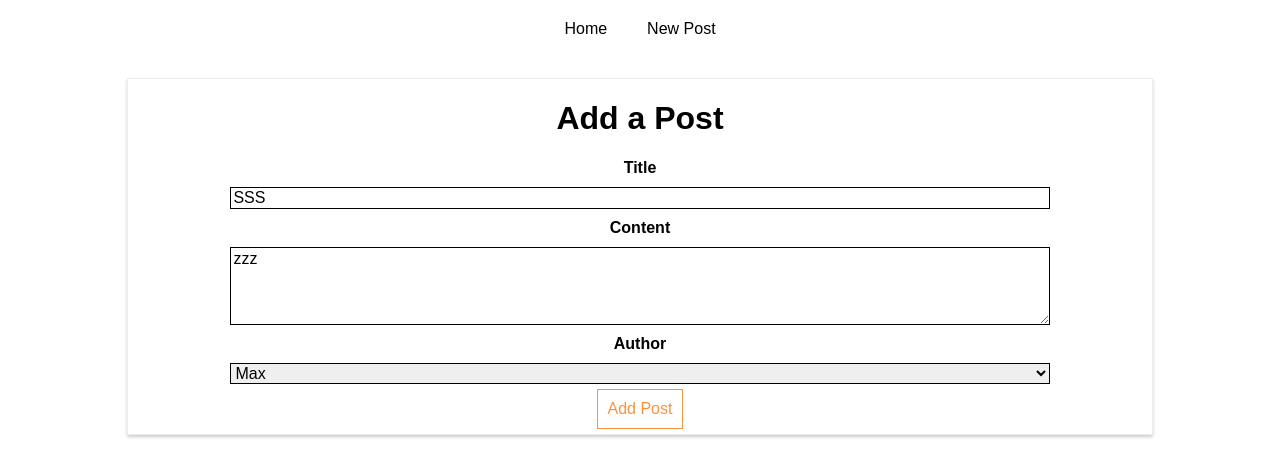
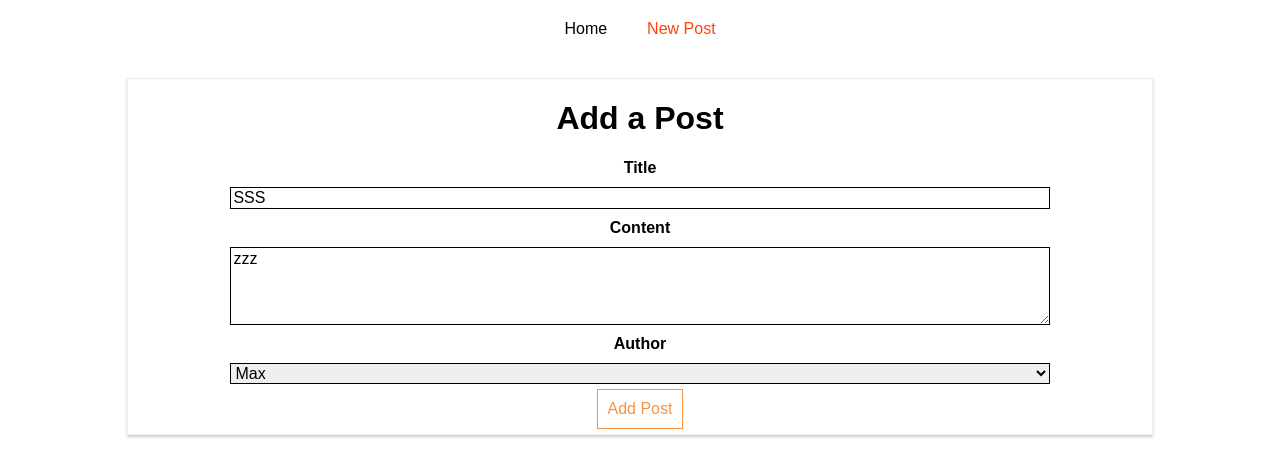
Before and after one commit to rrsrahul/WebDev, a React (Create React App) app in the folder React/Tutorials/Blog/: page /new-post in a window 1280 px wide. Shown: the top 476 px of the page. Built offline with nearby package versions, Linux system fonts and the light colour scheme.

Commit message:
Adding Styles to Links using NavLinks

```diff
--- a/React/Tutorials/Blog/src/components/Post/Post.js
+++ b/React/Tutorials/Blog/src/components/Post/Post.js
@@ -1,4 +1,5 @@
 import React from 'react';
+//import {withRouter} from 'react-router-dom'
 
 import './Post.css';
 
@@ -11,4 +12,7 @@ const post = (props) => (
     </article>
 );
 
+//export default withRouter(post);
 export default post;
+
+//use withRouter to make it Route aware and get the props of previous Routes
--- a/React/Tutorials/Blog/src/containers/Blog/Blog.css
+++ b/React/Tutorials/Blog/src/containers/Blog/Blog.css
@@ -23,7 +23,8 @@
 }
 
 .Blog a:hover,
-.Blog a:active
+.Blog a:active,
+.Blog a.active
 {
     color: orangered;
 }
--- a/React/Tutorials/Blog/src/containers/Blog/Blog.js
+++ b/React/Tutorials/Blog/src/containers/Blog/Blog.js
@@ -1,7 +1,7 @@
 import React, { Component } from 'react';
 //import axios from 'axios';
 //import axios from '../../axios';
-import {Route, Link} from 'react-router-dom';
+import {Route, NavLink} from 'react-router-dom';
 
 import Posts from '../Posts/Posts';
 import NewPost from '../NewPost/NewPost';
@@ -9,27 +9,25 @@ import NewPost from '../NewPost/NewPost';
 import './Blog.css';
 
 class Blog extends Component {
-
-
-
-
-
-
     render () {
-
-
 
         return (
             <div className="Blog">
                 <header>
                     <nav>
                         <ul>
-                            <li><Link to="/">Home</Link></li>
-                            <li><Link to={{
+                            <li>
+                                {// to change activeclassNames use this prop activeClassName="my_active"}}
+                                /* use active style to set up in line styling*/}
+                                <NavLink
+                                activeStyle ={{textDecoration:'underline'}}
+                                to="/" exact>Home</NavLink>
+                            </li>
+                            <li><NavLink to={{
                                 pathname:'/new-post',
                                 hash: '#submit',
 
-                            }}>New Post</Link>
+                            }}>New Post</NavLink>
                             </li>
 
                         </ul>
@@ -37,8 +35,6 @@ class Blog extends Component {
                 </header>
                 <Route  path='/' exact component={Posts}/>
                 <Route  path='/new-post' component={NewPost}/>
-
-
             </div>
         );
     }
```
